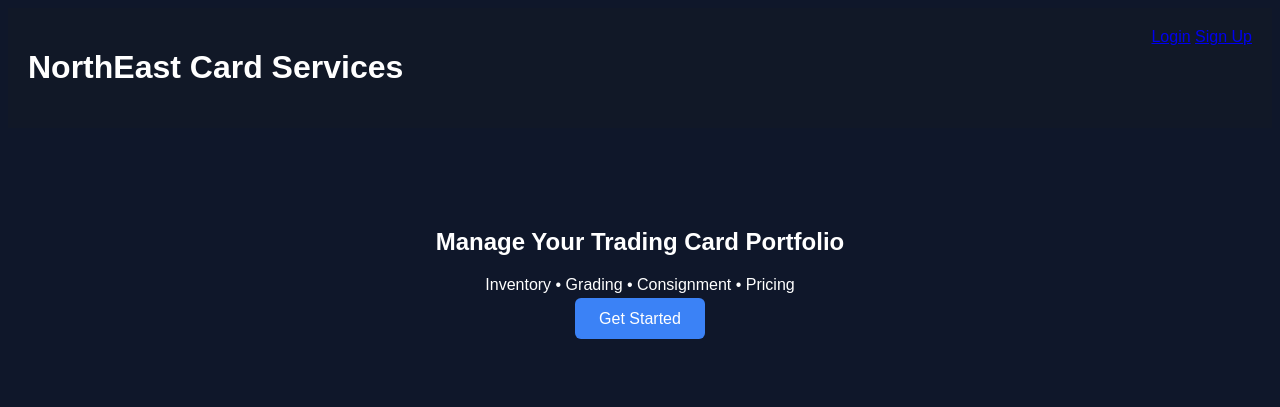
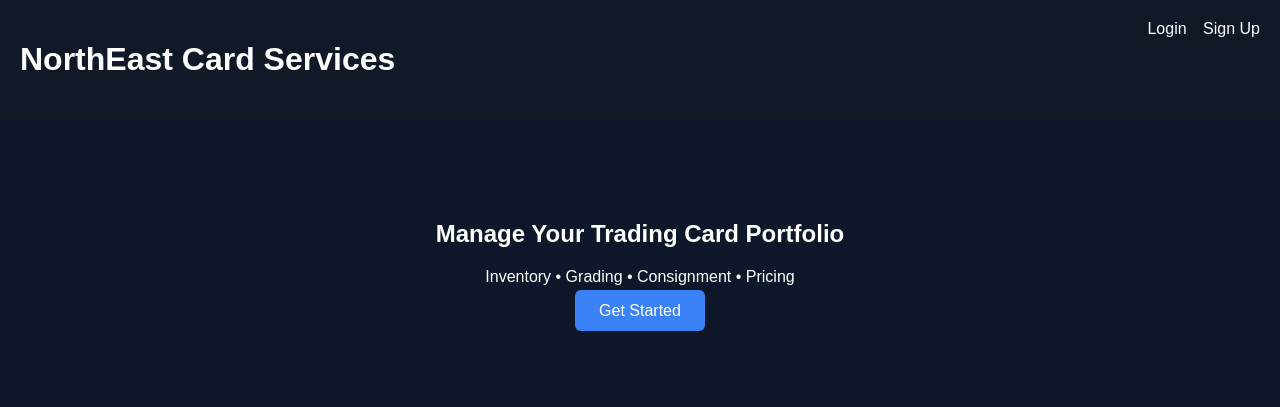
Before and after one commit to clucia117/North-East-Card-Services-, a Flask app: page / in a window 1280 px wide. Shown: the top 407 px of the page. Run offline with Flask 3, Linux system fonts and the light colour scheme.

Commit message:
Update styles.css

```diff
--- a/static/css/styles.css
+++ b/static/css/styles.css
@@ -1,25 +1,32 @@
-body{
-font-family:Arial;
-background:#0f172a;
-color:white;
-text-align:center;
+body {
+  font-family: Arial, sans-serif;
+  background: #0f172a;
+  color: white;
+  text-align: center;
+  margin: 0;
 }
 
-header{
-display:flex;
-justify-content:space-between;
-padding:20px;
-background:#111827;
+header {
+  display: flex;
+  justify-content: space-between;
+  padding: 20px;
+  background: #111827;
 }
 
-.hero{
-padding:80px;
+nav a {
+  color: white;
+  margin-left: 12px;
+  text-decoration: none;
 }
 
-.btn{
-background:#3b82f6;
-padding:12px 24px;
-color:white;
-text-decoration:none;
-border-radius:6px;
+.hero {
+  padding: 80px 20px;
 }
+
+.btn {
+  background: #3b82f6;
+  padding: 12px 24px;
+  color: white;
+  text-decoration: none;
+  border-radius: 6px;
+}
```
